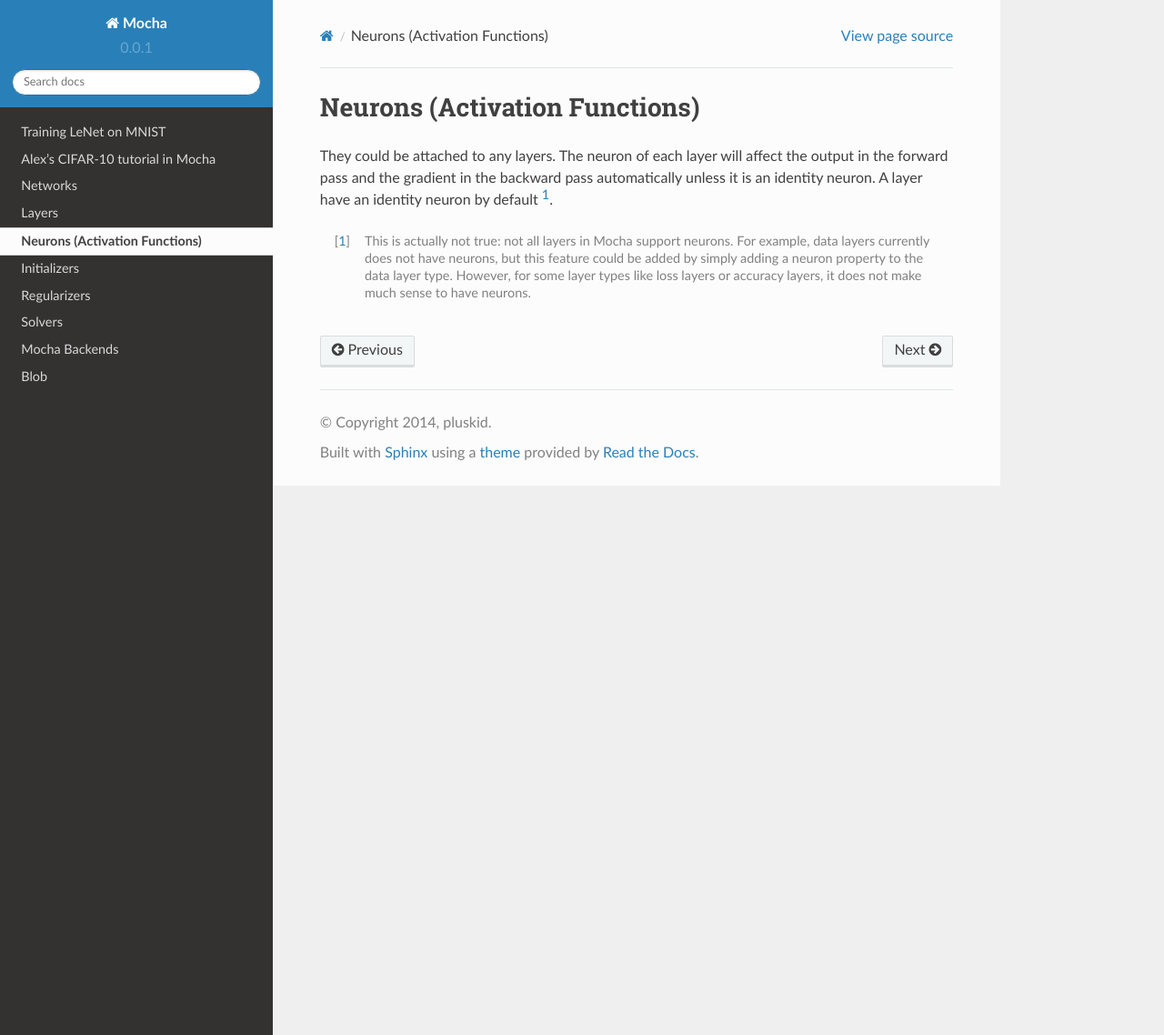
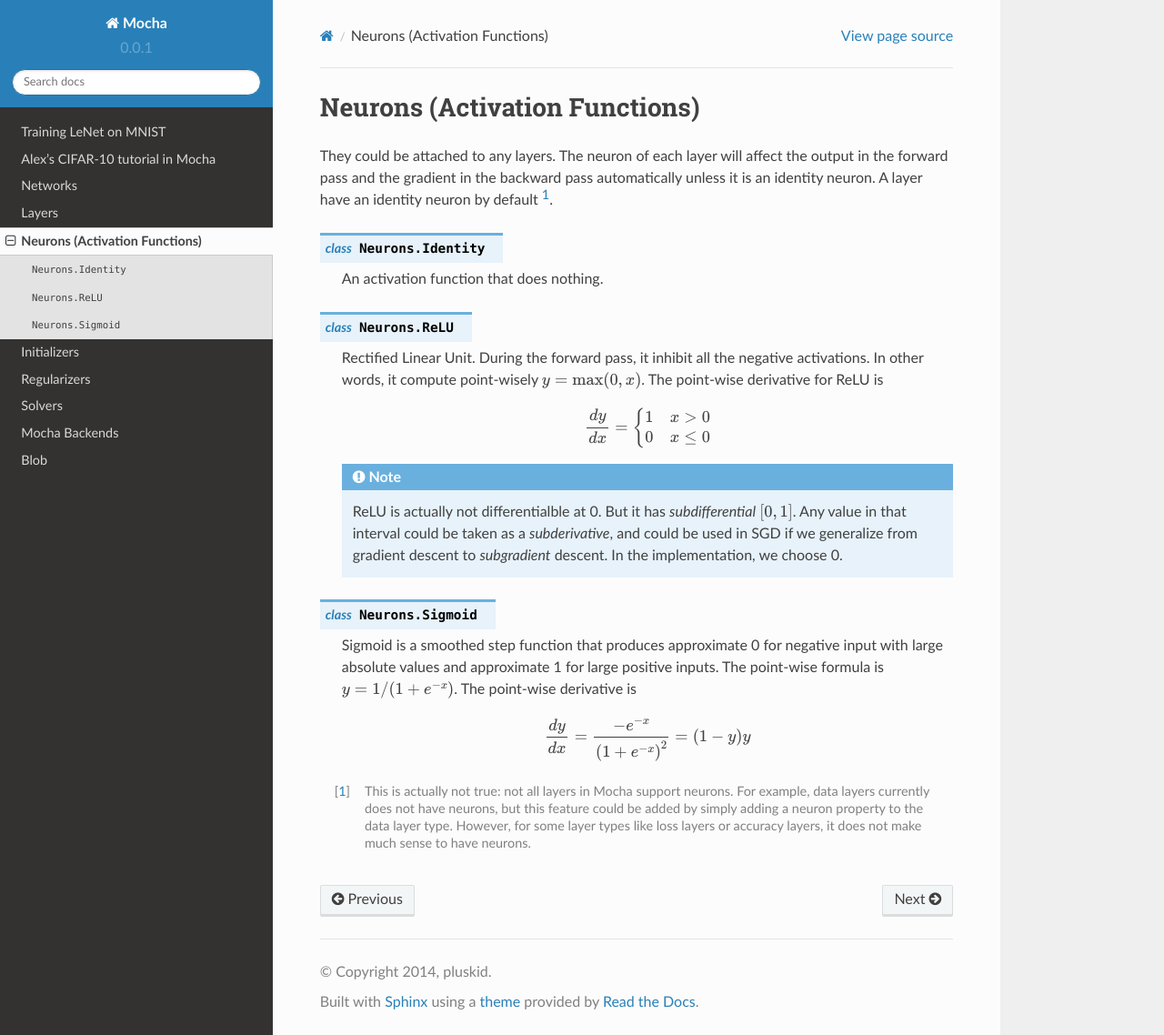
Before and after one commit to pluskid/Mocha.jl, a Sphinx documentation site: the page built from docs/user-guide/neuron.rst, in a window 1280 px wide and 1138 px high. Shown: the whole window at 91% size. Built offline with Sphinx 7.4.7 and the Read the Docs theme 2.0.0, drawn with Linux system fonts in a browser that asks for light colours.

Commit message:
pointwise implementation of sigmoid neuron

```diff
--- a/docs/user-guide/initializer.rst
+++ b/docs/user-guide/initializer.rst
@@ -22,8 +22,8 @@ called *Fillers*.
    value. It fills the parameter blob by randomly sampling uniform data from
    :math:`[-S,S]` where the scale :math:`S=\sqrt{3 / F_{\text{in}}}`. Here
    :math:`F_{\text{in}}` is the fan-in: the number of input nodes. For a 4D
-   tensor parameter blob with the shape :math:`(M,N,P,Q)`, :math:`M\times
-   N\times P` is considered as the fan-in, and :math:`Q` as the fan-out.
+   tensor parameter blob with the shape :math:`(M,N,P,Q)`, :math:`M` is
+   considered as the fan-in.
 
    .. [BengioGlorot2010] Y. Bengio and X. Glorot, *Understanding the
       difficulty of training deep feedforward neural networks*, in Proceedings of
--- a/docs/user-guide/neuron.rst
+++ b/docs/user-guide/neuron.rst
@@ -5,6 +5,38 @@ They could be attached to any layers. The neuron of each layer will affect the
 output in the forward pass and the gradient in the backward pass automatically
 unless it is an identity neuron. A layer have an identity neuron by default [1]_.
 
+.. class:: Neurons.Identity
+
+   An activation function that does nothing.
+
+.. class:: Neurons.ReLU
+
+   Rectified Linear Unit. During the forward pass, it inhibit all the negative
+   activations. In other words, it compute point-wisely :math:`y=\max(0, x)`. The
+   point-wise derivative for ReLU is
+
+   .. math::
+
+      \frac{dy}{dx} = \begin{cases}1 & x > 0 \\ 0 & x \leq 0\end{cases}
+
+   .. note::
+
+      ReLU is actually not differentialble at 0. But it has *subdifferential*
+      :math:`[0,1]`. Any value in that interval could be taken as
+      a *subderivative*, and could be used in SGD if we generalize from gradient
+      descent to *subgradient* descent. In the implementation, we choose 0.
+
+.. class:: Neurons.Sigmoid
+
+   Sigmoid is a smoothed step function that produces approximate 0 for negative
+   input with large absolute values and approximate 1 for large positive inputs.
+   The point-wise formula is :math:`y = 1/(1+e^{-x})`. The point-wise derivative
+   is
+
+   .. math::
+
+      \frac{dy}{dx} = \frac{-e^{-x}}{\left(1+e^{-x}\right)^2} = (1-y)y
+
 .. [1] This is actually not true: not all layers in Mocha support neurons. For
    example, data layers currently does not have neurons, but this feature could
    be added by simply adding a neuron property to the data layer type. However,
```
Also changed, not shown: docs/user-guide/backend.rst (+6 -4 lines), docs/user-guide/layers/data-layer.rst (+7 -3 lines), 3 other files.
